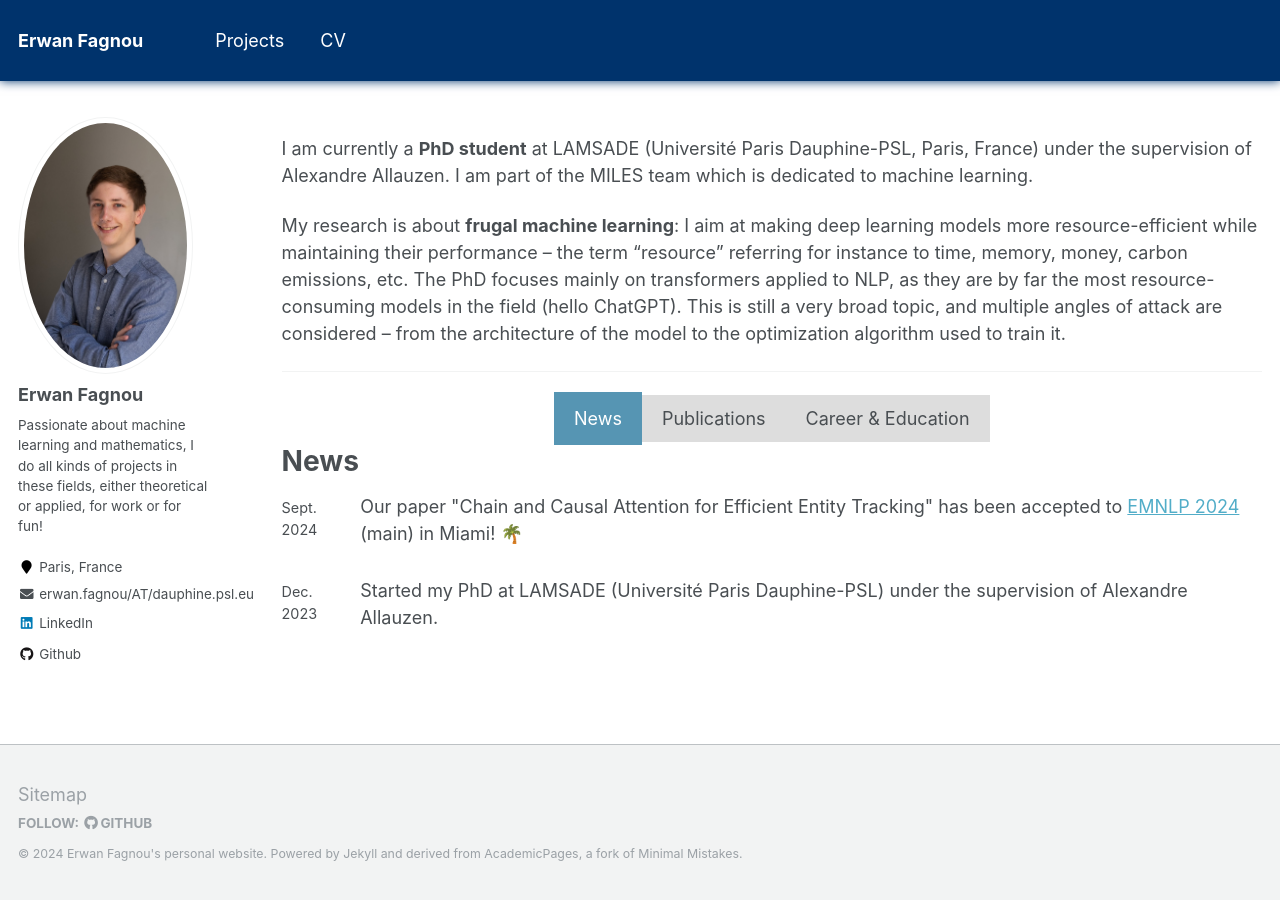
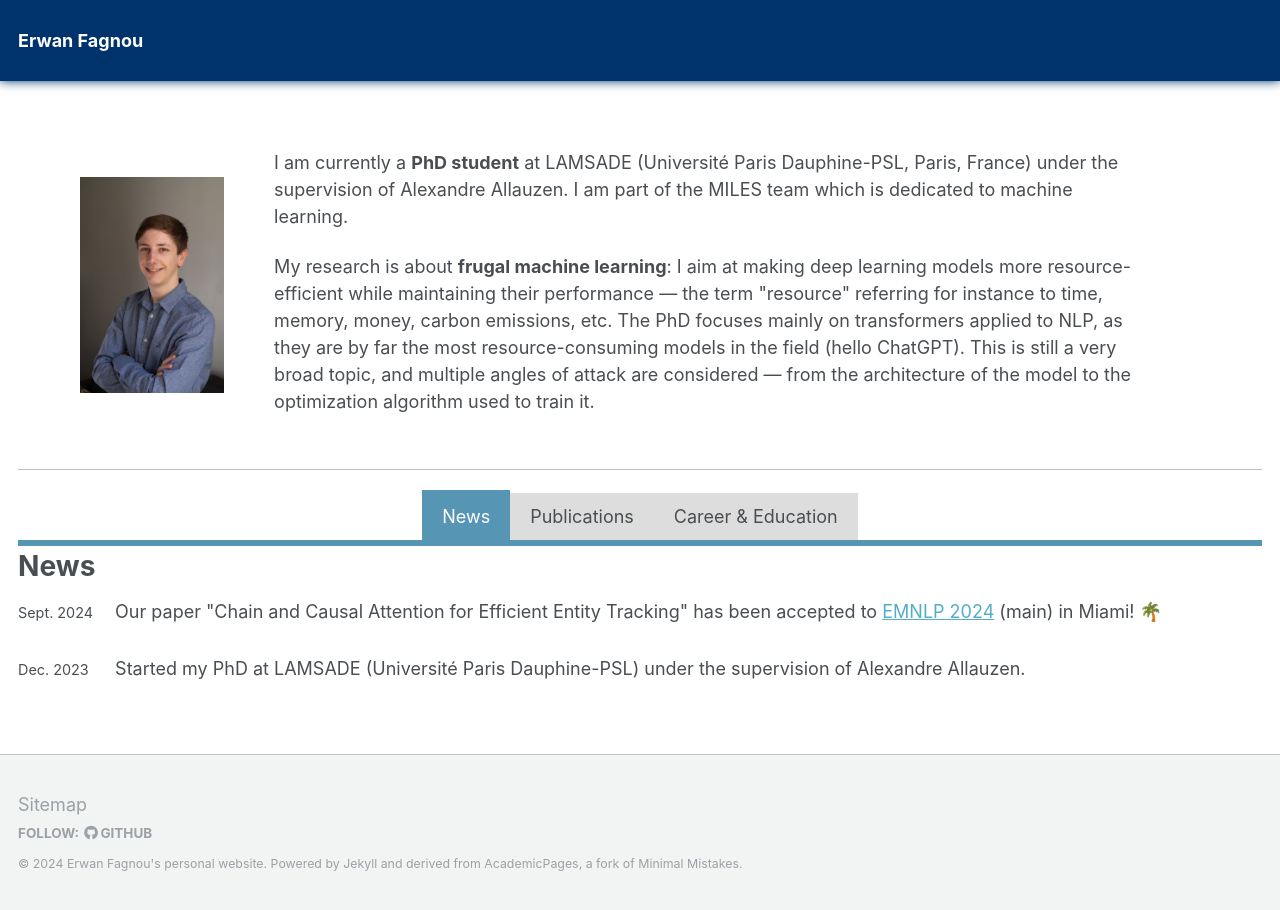
Before and after one commit to ErwanFagnou/erwanfagnou.github.io, a Jekyll site: the page built from _pages/about.md, in a window 1280 px wide. Built offline with Jekyll 4.4.1, drawn with Linux system fonts in a browser that asks for light colours; formulas are drawn with MathJax 3.

Commit message:
Better layout

```diff
--- /dev/null
+++ b/_layouts/main_page.html
@@ -0,0 +1,22 @@
+---
+layout: default
+---
+
+{% if page.header.overlay_color or page.header.overlay_image or page.header.image %}
+  {% include page__hero.html %}
+{% endif %}
+
+{% if page.url != "/" and site.breadcrumbs %}
+  {% unless paginator %}
+    {% include breadcrumbs.html %}
+  {% endunless %}
+{% endif %}
+
+<div id="main" role="main">
+  <div class="archive">
+    {% unless page.header.overlay_color or page.header.overlay_image %}
+      <h1 class="page__title">{{ page.title }}</h1>
+    {% endunless %}
+    {{ content }}
+  </div>
+</div>
--- a/_pages/about.md
+++ b/_pages/about.md
@@ -1,21 +1,32 @@
 ---
-layout: archive
+layout: main_page
 permalink: /
-author_profile: true
 redirect_from:
   - /about/
   - /about.html
 ---
 
-I am currently a **PhD student** at LAMSADE (Université Paris Dauphine-PSL, Paris, France) under the supervision of Alexandre Allauzen. I am part of the MILES team which is dedicated to machine learning.
-
-My research is about **frugal machine learning**: I aim at making deep learning models more resource-efficient while maintaining their performance -- the term "resource" referring for instance to time, memory, money, carbon emissions, etc. The PhD focuses mainly on transformers applied to NLP, as they are by far the most resource-consuming models in the field (hello ChatGPT). This is still a very broad topic, and multiple angles of attack are considered -- from the architecture of the model to the optimization algorithm used to train it.
+<div style="display: flex; align-items: center; margin-bottom: 30px; margin-left: 5%; margin-right: 10%">
+    <div style="width: 15%; display: inline-block">
+        <!-- picture -->
+        <img src="{{ site.author.avatar | prepend: "/images/" | prepend: base_path }}" alt={{ site.author.name }} style="max-height: 250px">
+    </div>
+    <div style="width: 90%; display: inline-block; margin-left: 50px">
+        <p>I am currently a <strong>PhD student</strong> at LAMSADE (Université Paris Dauphine-PSL, Paris, France) under the supervision of Alexandre Allauzen. I am part of the MILES team which is dedicated to machine learning. </p>
+        <p>My research is about <strong>frugal machine learning</strong>: I aim at making deep learning models more resource-efficient while maintaining their performance — the term "resource" referring for instance to time, memory, money, carbon emissions, etc. The PhD focuses mainly on transformers applied to NLP, as they are by far the most resource-consuming models in the field (hello ChatGPT). This is still a very broad topic, and multiple angles of attack are considered — from the architecture of the model to the optimization algorithm used to train it.</p>
+    </div>
+</div>
 
 ---
+
 <div class="tab-container">
     <div class="tab active-tab" onclick="openTab('tab_news')">News</div>
     <div class="tab" onclick="openTab('tab_publications')">Publications</div>
     <div class="tab" onclick="openTab('tab_career')">Career & Education</div>
+</div>
+
+<div style="height: 6px; background-color: rgb(86, 149, 179); margin-bottom: 4px;">
+
 </div>
 
 <div id="tab_news" class="tab-content active-content">
--- a/_pages/tabs/publications.html
+++ b/_pages/tabs/publications.html
@@ -11,7 +11,7 @@
         <b>Chain and Causal Attention for Efficient Entity Tracking</b><br>
         <i>Erwan Fagnou</i>, Paul Caillon, Blaise Delattre, Alexandre Allauzen<br>
         <i>EMNLP 2024</i>
-        <!-- <a href="https://arxiv.org/abs/2404.12345" target="_blank">[PDF]</a> -->
+        <a href="https://arxiv.org/abs/2410.05565" target="_blank">[pdf]</a>
         <button class="abstract-btn" data-abstract="abstract-chacal">Show Abstract</button>
         <div class="abstract" id="abstract-chacal">
             This paper investigates the limitations of transformers for entity-tracking tasks in large language models. We identify a theoretical constraint, showing that transformers require at least $\log_2 (n+1)$ layers to handle entity tracking with $n$ state changes. To address this issue, we propose an efficient and frugal enhancement to the standard attention mechanism, enabling it to manage long-term dependencies more efficiently.
--- a/_sass/_archive.scss
+++ b/_sass/_archive.scss
@@ -10,8 +10,8 @@
   }
 
   @include breakpoint($large) {
-    @include span(10 of 12 last);
-    @include prefix(0.5 of 12);
+    @include span(12 of 12 last);
+    // @include prefix(0.5 of 12);
   }
 
   a {
--- a/_sass/_base.scss
+++ b/_sass/_base.scss
@@ -157,7 +157,7 @@ hr {
   display: block;
   margin: 1em 0;
   border: 0;
-  border-top: 1px solid $border-color;
+  border-top: 1px solid $light-gray;
 }
 
 /* lists */
@@ -334,19 +334,18 @@ b, i, strong, em, blockquote, p, q, span, figure, img, h1, h2, header, input, a,
   -o-user-select: none;
   user-select: none;
   border-top: 3px solid #ffffffff;
-  border-bottom: 3px solid #ffffffff;
 }
 
 .tab-content {
   display: none;
   // border: 2px solid #618cce;
+  // border-right: 6px solid rgb(86, 149, 179)
 }
 
 .active-tab {
   background-color: rgb(86, 149, 179);
   color: white;
   border-top: 3px solid rgb(86, 149, 179);
-  border-bottom: 3px solid rgb(86, 149, 179);
 }
 
 .active-content {
--- a/_sass/_sidebar.scss
+++ b/_sass/_sidebar.scss
@@ -84,7 +84,7 @@
 
   img {
     max-width: 175px;
-    border-radius: 50%;
+    border-radius: 0%;
 
     @include breakpoint($large) {
       padding: 5px;
```
Also changed, not shown: _data/navigation.yml (+5 -5 lines).
